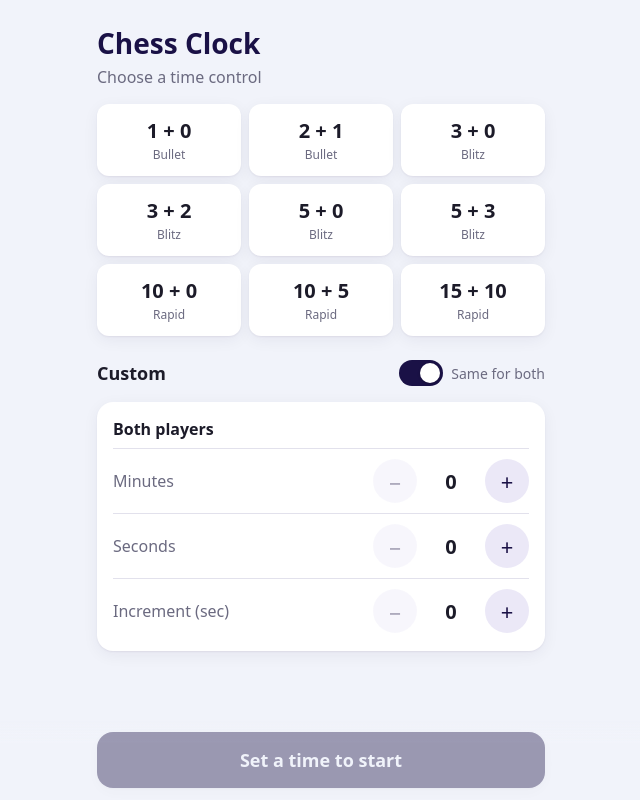
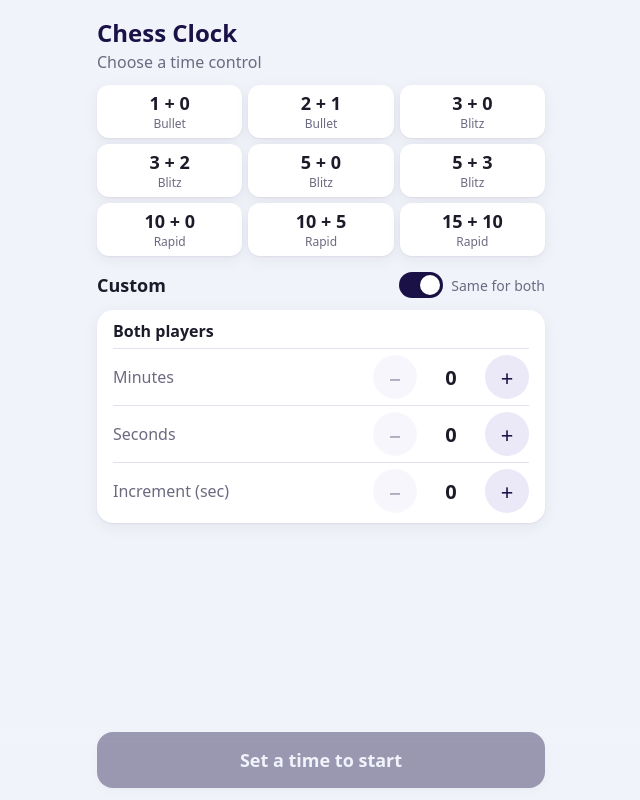
Before and after one commit to ArtyomSukiasyan/Chess-clock, a React (Vite) app in the folder web/: page / in a window 1280 px wide. Shown: the whole page, without its empty margins (319-959 px from the left). Built offline with nearby package versions, Linux system fonts and the light colour scheme.

Commit message:
fix: vertical scroll in settings page

```diff
--- a/web/src/App.css
+++ b/web/src/App.css
@@ -19,37 +19,37 @@ button:disabled {
   max-width: 480px;
   min-height: 100dvh;
   margin: 0 auto;
-  padding: 24px 16px calc(96px + env(safe-area-inset-bottom));
+  padding: 16px 16px calc(88px + env(safe-area-inset-bottom));
   display: flex;
   flex-direction: column;
-  gap: 16px;
+  gap: 12px;
 }
 
 .setup-header h1 {
-  font-size: 28px;
+  font-size: 24px;
   font-weight: 700;
   color: var(--color-primary);
 }
 
 .setup-header p {
-  margin-top: 4px;
+  margin-top: 2px;
   color: var(--color-muted);
 }
 
 .presets {
   display: grid;
   grid-template-columns: repeat(3, 1fr);
-  gap: 8px;
+  gap: 6px;
 }
 
 .preset {
-  min-height: 72px;
-  padding: 12px 8px;
+  min-height: 52px;
+  padding: 6px;
   display: flex;
   flex-direction: column;
   align-items: center;
   justify-content: center;
-  gap: 2px;
+  gap: 0;
   border-radius: 12px;
   background-color: var(--color-card);
   box-shadow: var(--shadow);
@@ -61,7 +61,7 @@ button:disabled {
 }
 
 .preset-time {
-  font-size: 20px;
+  font-size: 18px;
   font-weight: 700;
   font-variant-numeric: tabular-nums;
 }
@@ -85,7 +85,7 @@ button:disabled {
   display: flex;
   justify-content: space-between;
   align-items: center;
-  margin-top: 8px;
+  margin-top: 4px;
 }
 
 .section-title {
@@ -143,7 +143,7 @@ button:disabled {
 }
 
 .card {
-  padding: 8px 16px;
+  padding: 4px 16px;
   border-radius: var(--radius);
   background-color: var(--color-card);
   box-shadow: var(--shadow);
@@ -153,7 +153,7 @@ button:disabled {
   display: flex;
   align-items: center;
   gap: 8px;
-  padding: 8px 0;
+  padding: 6px 0;
   font-size: 16px;
 }
 
@@ -173,7 +173,7 @@ button:disabled {
   justify-content: space-between;
   align-items: center;
   gap: 12px;
-  padding: 10px 0;
+  padding: 6px 0;
   border-top: 1px solid var(--color-line);
 }
 
```
